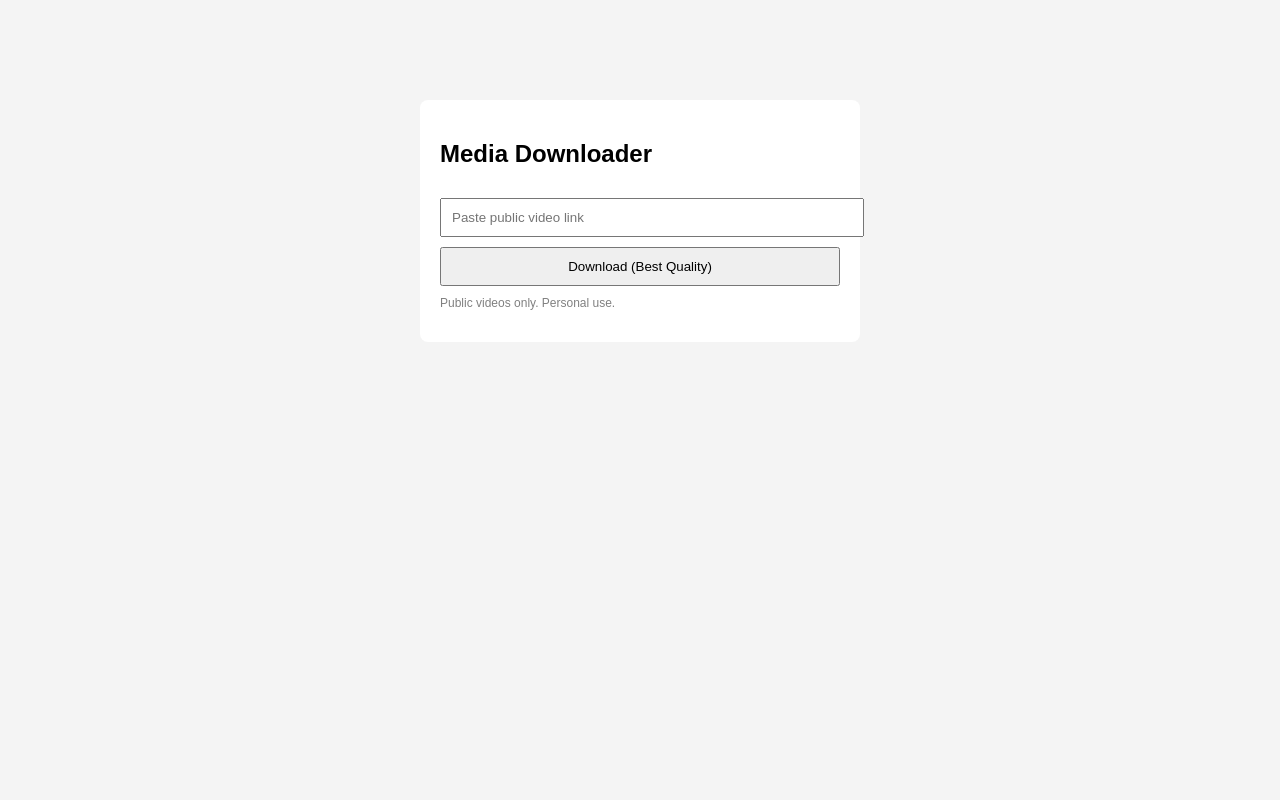
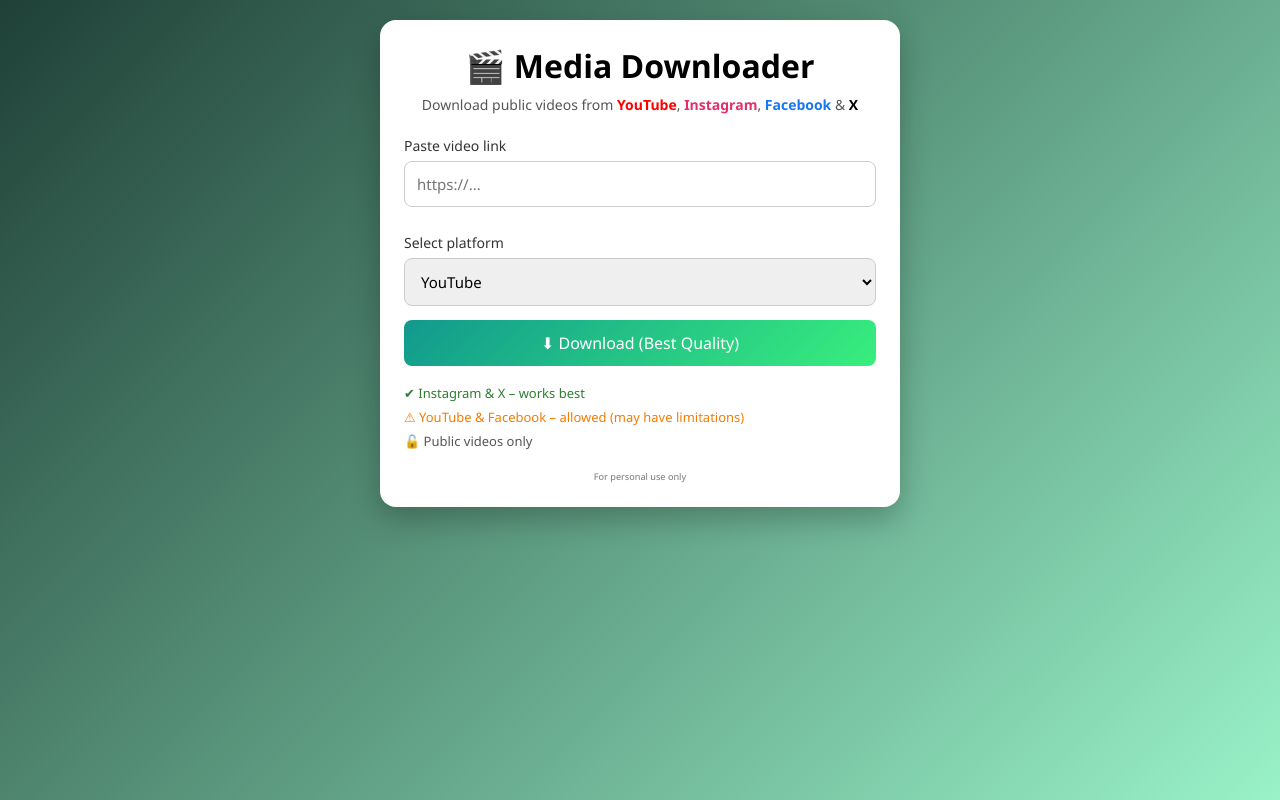
Before and after one commit to harinathreddy810/Media-downloader, a FastAPI app: page / in a window 1280 px wide. Run offline with FastAPI, Linux system fonts and the light colour scheme.

Commit message:
Updated Frontend

```diff
--- a/static/style.css
+++ b/static/style.css
@@ -1,24 +1,122 @@
-body {
-    background: #f4f4f4;
-    font-family: Arial;
+* {
+    box-sizing: border-box;
+    margin: 0;
+    padding: 0;
+    font-family: "Segoe UI", Arial, sans-serif;
 }
 
-.container {
-    width: 400px;
-    margin: 100px auto;
-    background: #fff;
-    padding: 20px;
-    border-radius: 8px;
+/* Background */
+body {
+    background: linear-gradient(135deg, #1f4037, #99f2c8);
+    min-height: 100vh;
 }
 
-input, button {
-    width: 100%;
-    padding: 10px;
-    margin-top: 10px;
+/* Centering */
+.page {
+    display: flex;
+    justify-content: center;
+    align-items: center;
+    padding: 20px;
 }
 
-.note {
-    font-size: 12px;
-    color: gray;
-    margin-top: 10px;
+/* Card */
+.card {
+    background: #ffffff;
+    width: 100%;
+    max-width: 420px;
+    padding: 24px;
+    border-radius: 16px;
+    box-shadow: 0 12px 30px rgba(0,0,0,0.25);
 }
+
+/* Header */
+h1 {
+    text-align: center;
+    margin-bottom: 8px;
+}
+
+.subtitle {
+    text-align: center;
+    font-size: 14px;
+    color: #555;
+    margin-bottom: 22px;
+}
+
+/* Platform colors */
+.yt { color: #ff0000; font-weight: bold; }
+.ig { color: #e1306c; font-weight: bold; }
+.fb { color: #1877f2; font-weight: bold; }
+.x  { color: #000000; font-weight: bold; }
+
+/* Form */
+label {
+    font-size: 14px;
+    color: #333;
+    margin-top: 12px;
+    display: block;
+}
+
+input, select {
+    width: 100%;
+    padding: 12px;
+    margin-top: 6px;
+    margin-bottom: 14px;
+    border-radius: 8px;
+    border: 1px solid #ccc;
+    font-size: 15px;
+}
+
+input:focus, select:focus {
+    outline: none;
+    border-color: #1f4037;
+}
+
+/* Button */
+button {
+    width: 100%;
+    padding: 12px;
+    background: linear-gradient(135deg, #11998e, #38ef7d);
+    color: white;
+    border: none;
+    border-radius: 8px;
+    font-size: 16px;
+    cursor: pointer;
+    transition: transform 0.15s ease, box-shadow 0.15s ease;
+}
+
+button:hover {
+    transform: translateY(-1px);
+    box-shadow: 0 8px 18px rgba(0,0,0,0.25);
+}
+
+/* Info section */
+.info {
+    margin-top: 18px;
+    font-size: 13px;
+}
+
+.good { color: #2e7d32; margin-bottom: 6px; }
+.warn { color: #f57c00; margin-bottom: 6px; }
+.neutral { color: #555; }
+
+/* Footer */
+footer {
+    margin-top: 18px;
+    text-align: center;
+    font-size: 11px;
+    color: #777;
+}
+
+/* Tablet */
+@media (min-width: 768px) {
+    .card {
+        max-width: 480px;
+    }
+}
+
+/* Laptop */
+@media (min-width: 1024px) {
+    .card {
+        max-width: 520px;
+    }
+}
--- a/templates/index.html
+++ b/templates/index.html
@@ -1,19 +1,52 @@
 <!DOCTYPE html>
-<html>
+<html lang="en">
 <head>
+    <meta charset="UTF-8">
     <title>Media Downloader</title>
+    <meta name="viewport" content="width=device-width, initial-scale=1.0">
     <link rel="stylesheet" href="/static/style.css">
 </head>
 <body>
-<div class="container">
-    <h2>Media Downloader</h2>
 
-    <form action="/download" method="post">
-        <input type="text" name="url" placeholder="Paste public video link" required>
-        <button type="submit">Download (Best Quality)</button>
-    </form>
+<div class="page">
+    <div class="card">
 
-    <p class="note">Public videos only. Personal use.</p>
+        <h1>🎬 Media Downloader</h1>
+        <p class="subtitle">
+            Download public videos from
+            <span class="yt">YouTube</span>,
+            <span class="ig">Instagram</span>,
+            <span class="fb">Facebook</span> &
+            <span class="x">X</span>
+        </p>
+
+        <form action="/download" method="post">
+            <label>Paste video link</label>
+            <input type="url" name="url" placeholder="https://..." required>
+
+            <label>Select platform</label>
+            <select name="platform" required>
+                <option value="youtube">YouTube</option>
+                <option value="instagram">Instagram</option>
+                <option value="facebook">Facebook</option>
+                <option value="twitter">Twitter / X</option>
+            </select>
+
+            <button type="submit">⬇ Download (Best Quality)</button>
+        </form>
+
+        <div class="info">
+            <p class="good">✔ Instagram & X – works best</p>
+            <p class="warn">⚠ YouTube & Facebook – allowed (may have limitations)</p>
+            <p class="neutral">🔓 Public videos only</p>
+        </div>
+
+        <footer>
+            <small>For personal use only</small>
+        </footer>
+
+    </div>
 </div>
+
 </body>
 </html>
```
